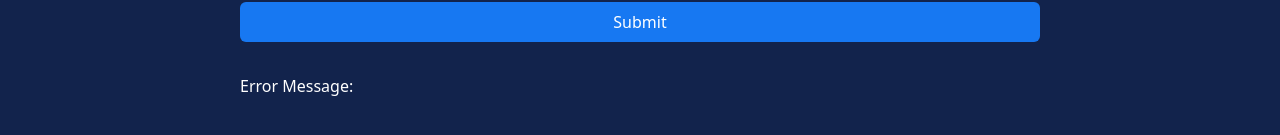
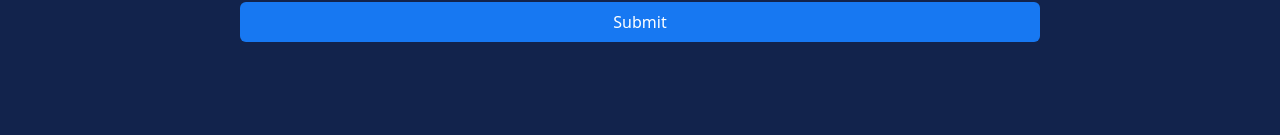
Before and after one commit to dtkellogg/blakes-coaching, a Next.js app: page /createActionItem in a window 1280 px wide. Shown: the part 565-700 px from the top of the page. Built offline with nearby package versions, Linux system fonts and the light colour scheme.

Commit message:
Creation Action Item - error messages now all working

```diff
--- a/app/components/CreateActionItemForm.tsx
+++ b/app/components/CreateActionItemForm.tsx
@@ -7,6 +7,8 @@ export default function CreateActionItemForm() {
   const [title, setTitle] = useState('')
   const [date, setDate] = useState('')
   const [description, setDescription] = useState('')
+  const [error, setError] = useState([]);
+  const [success, setSuccess] = useState(false);
   const router = useRouter()
 
   const handleSubmit = async (e: any) => {
@@ -22,11 +24,18 @@ export default function CreateActionItemForm() {
       })
     })
 
-    const { msg } = await res.json()
+    const { msg, success } = await res.json();
+    setError(msg);
+    setSuccess(success);
+
+    if (success) {
+      setTitle("");
+      setDate("");
+      setDescription("");
+      router.push('/')
+    }
 
     console.log(msg)
-
-    router.push('/')
   }
 
   return (
@@ -52,8 +61,18 @@ export default function CreateActionItemForm() {
         </button>
       </form>
 
-      <div>
-        <div>Error Message:</div>
+      <div className="bg-slate-100 flex flex-col">
+        {error &&
+          error.map((e, i) => (
+            <div
+              key={i}
+              className={`${
+                success ? "text-green-800" : "text-red-600"
+              } px-5 py-2`}
+            >
+              {e}
+            </div>
+          ))}
       </div>
     </>
   )
```
